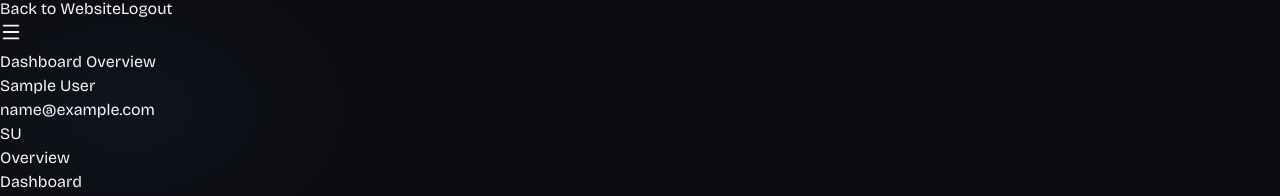
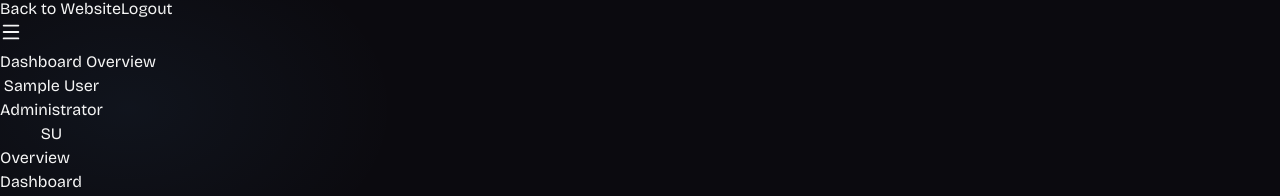
Before and after one commit to priyansh-kevalon/Otake-Website-Design, a React (Vite) app in the folder otake-admin/: page / in a window 1280 px wide. Shown: the part 306-502 px from the top of the page. Built offline with nearby package versions, Linux system fonts and the light colour scheme; no server answers; sample sign-in values are in the browser's storage; the HTML template or start-up script is replaced by a standard one.

Commit message:
Add admin profile dropdown in topbar

```diff
--- a/otake-admin/src/components/Topbar.jsx
+++ b/otake-admin/src/components/Topbar.jsx
@@ -1,10 +1,18 @@
+import { useState } from "react";
 import { useAuth } from "../context/AuthContext";
-import { Menu } from "lucide-react";
+import { Menu, User, LogOut, X } from "lucide-react";
 
 const Topbar = ({ onMenuClick }) => {
-  const { user } = useAuth();
+  const { user, logout } = useAuth();
+  const [isProfileOpen, setIsProfileOpen] = useState(false);
+
+  const handleLogout = () => {
+    logout();
+    setIsProfileOpen(false);
+  };
 
   return (
+    <>
       <header className="fixed top-0 left-0 lg:left-64 right-0 h-16 bg-gradient-to-r from-white/[0.08] to-white/[0.02] backdrop-blur-xl border-b border-white/10 flex items-center justify-between px-4 sm:px-6 shadow-[0_10px_40px_rgba(146,118,255,0.08)] z-30">
         <div className="absolute inset-x-0 bottom-0 h-px bg-gradient-to-r from-transparent via-purple-400/30 to-transparent" />
         <div className="flex items-center gap-3">
@@ -16,16 +24,64 @@
           </button>
           <h2 className="text-sm font-medium text-white/80 hidden sm:block">Dashboard Overview</h2>
         </div>
-      <div className="flex items-center gap-3">
+        <div className="relative">
+          <button
+            onClick={() => setIsProfileOpen(!isProfileOpen)}
+            className="flex items-center gap-3 group"
+          >
             <div className="text-right hidden sm:block">
-          <p className="text-sm font-medium text-white">{user?.firstName} {user?.lastName}</p>
-          <p className="text-xs text-white/40">{user?.email}</p>
+              <p className="text-sm font-medium text-white group-hover:text-white/90">{user?.firstName} {user?.lastName}</p>
+              <p className="text-xs text-white/40 group-hover:text-white/60">Administrator</p>
             </div>
-        <div className="h-9 w-9 rounded-full bg-gradient-to-br from-pink-500 to-purple-600 text-white flex items-center justify-center text-sm font-semibold ring-2 ring-purple-400/30 shadow-[0_0_20px_rgba(168,85,247,0.4)]">
+            <div className="h-9 w-9 rounded-full bg-gradient-to-br from-pink-500 to-purple-600 text-white flex items-center justify-center text-sm font-semibold ring-2 ring-purple-400/30 shadow-[0_0_20px_rgba(168,85,247,0.4)] group-hover:ring-purple-400/50 transition-all">
               {user?.firstName?.[0]}{user?.lastName?.[0]}
             </div>
+          </button>
+
+          {isProfileOpen && (
+            <>
+              <div
+                className="fixed inset-0 z-40"
+                onClick={() => setIsProfileOpen(false)}
+              />
+              <div className="absolute right-0 mt-2 w-72 bg-gradient-to-b from-white/[0.12] to-white/[0.04] backdrop-blur-xl rounded-2xl border border-white/10 shadow-[0_40px_80px_rgba(146,118,255,0.25)] overflow-hidden z-50">
+                <div className="absolute inset-x-0 top-0 h-px bg-gradient-to-r from-transparent via-purple-400/50 to-transparent" />
+                <div className="p-4 border-b border-white/10">
+                  <div className="flex items-center gap-3">
+                    <div className="h-12 w-12 rounded-full bg-gradient-to-br from-pink-500 to-purple-600 text-white flex items-center justify-center text-lg font-semibold ring-2 ring-purple-400/30 shadow-[0_0_25px_rgba(168,85,247,0.4)]">
+                      {user?.firstName?.[0]}{user?.lastName?.[0]}
+                    </div>
+                    <div className="flex-1 min-w-0">
+                      <p className="text-sm font-semibold text-white truncate">{user?.firstName} {user?.lastName}</p>
+                      <p className="text-xs text-white/50 truncate">{user?.email}</p>
+                      <span className="inline-flex items-center mt-1 px-2 py-0.5 rounded-full bg-purple-500/20 border border-purple-400/30 text-[10px] text-purple-300">
+                        Administrator
+                      </span>
+                    </div>
+                  </div>
+                </div>
+                <div className="p-2">
+                  <button
+                    onClick={() => setIsProfileOpen(false)}
+                    className="flex items-center gap-3 w-full px-3 py-2 rounded-lg text-sm text-white/70 hover:bg-white/[0.05] hover:text-white transition"
+                  >
+                    <User size={16} />
+                    My Profile
+                  </button>
+                  <button
+                    onClick={handleLogout}
+                    className="flex items-center gap-3 w-full px-3 py-2 rounded-lg text-sm text-red-400 hover:bg-red-500/10 transition"
+                  >
+                    <LogOut size={16} />
+                    Sign Out
+                  </button>
+                </div>
+              </div>
+            </>
+          )}
         </div>
       </header>
+    </>
   );
 };
 
```
Lines whose indentation alone changed are shown as unchanged.
